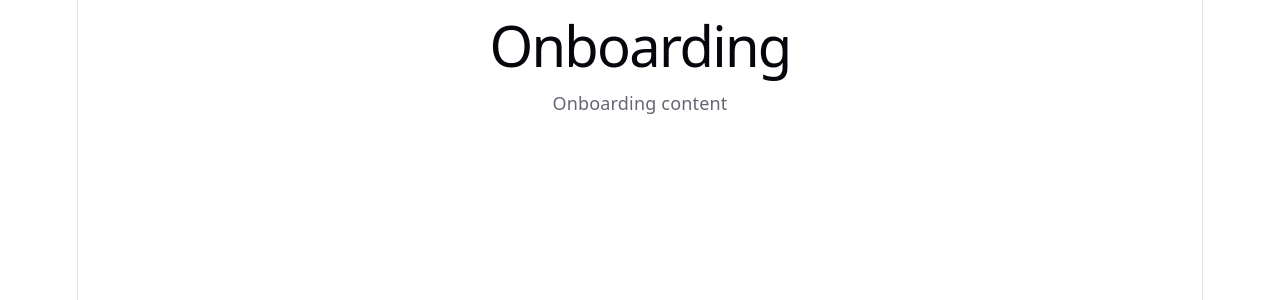
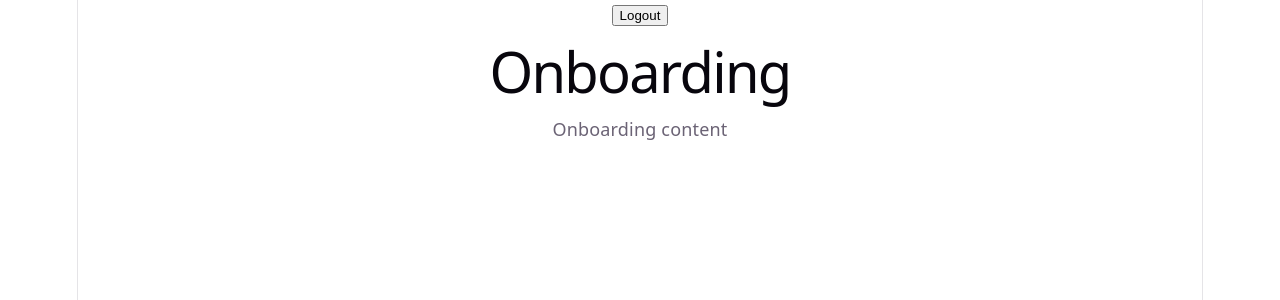
Before and after one commit to SamExperience/pizzahub, a React (Vite) app: page /onboarding in a window 1280 px wide. Shown: the top 300 px of the page. Built offline with nearby package versions, Linux system fonts and the light colour scheme; no server answers; the database is empty; sample sign-in values are in the browser's storage.

Commit message:
feat: complete authentication flow
Add Firebase logout, authenticated user profile detection, route guards, redirects, and authentication persistence.

```diff
--- a/src/components/Header.jsx
+++ b/src/components/Header.jsx
@@ -1,4 +1,7 @@
+import { useAuth } from "../contexts/AuthContext";
+
 export default function Header() {
+  const { logout } = useAuth();
   return (
     <header>
       <div>
@@ -14,7 +17,9 @@ export default function Header() {
         <span>Logged in as: John Doe</span>
       </div>
       <div>
-        <button type="button">Logout</button>
+        <button type="button" onClick={logout}>
+          Logout
+        </button>
       </div>
     </header>
   );
--- a/src/contexts/AuthContext.jsx
+++ b/src/contexts/AuthContext.jsx
@@ -1,5 +1,10 @@
 import { createContext, useContext, useEffect, useState } from "react";
-import { register, login, loginWithGoogle } from "../services/auth.service";
+import {
+  register,
+  login,
+  loginWithGoogle,
+  signout,
+} from "../services/auth.service";
 import { onAuthStateChanged } from "firebase/auth";
 import { auth } from "../services/firebase";
 
@@ -9,14 +14,19 @@ import { getUserDB, addUserDB } from "../services/user.service";
 export const AuthContext = createContext();
 
 export function AuthProvider({ children }) {
-  const [authUser, setUser] = useState(null);
+  const [authUser, setAuthUser] = useState(null);
   const [userProfile, setUserProfile] = useState(null);
   const [loadingLogin, setloadingLogin] = useState(true);
   const [selectedStoreId, setSelectedStoreId] = useState(null);
 
+  const logout = async () => {
+    await signout();
+    console.log("Logout successfull >>>>>>>>>>>>>>");
+  };
+
   useEffect(() => {
     const authSubscription = onAuthStateChanged(auth, async (authUser) => {
-      setUser(authUser);
+      setAuthUser(authUser);
       if (!authUser) {
         setUserProfile(null);
       } else {
@@ -49,6 +59,7 @@ export function AuthProvider({ children }) {
         authUser,
         userProfile,
         loadingLogin,
+        logout,
         addUserDB,
         selectedStoreId,
         setSelectedStoreId,
--- a/src/pages/Onboarding.jsx
+++ b/src/pages/Onboarding.jsx
@@ -1,6 +1,12 @@
+import { useAuth } from "../contexts/AuthContext";
+
 export default function Onboarding() {
+  const { logout } = useAuth();
   return (
     <div>
+      <button type="button" onClick={logout}>
+        Logout
+      </button>
       <h1>Onboarding</h1>
       <p>Onboarding content</p>
     </div>
--- a/src/services/auth.service.js
+++ b/src/services/auth.service.js
@@ -3,6 +3,7 @@ import {
   createUserWithEmailAndPassword,
   GoogleAuthProvider,
   signInWithPopup,
+  signOut,
 } from "firebase/auth";
 
 import { auth } from "./firebase";
@@ -18,3 +19,6 @@ export async function loginWithGoogle() {
 
   return await signInWithPopup(auth, provider);
 }
+export async function signout() {
+  return await signOut(auth);
+}
```
